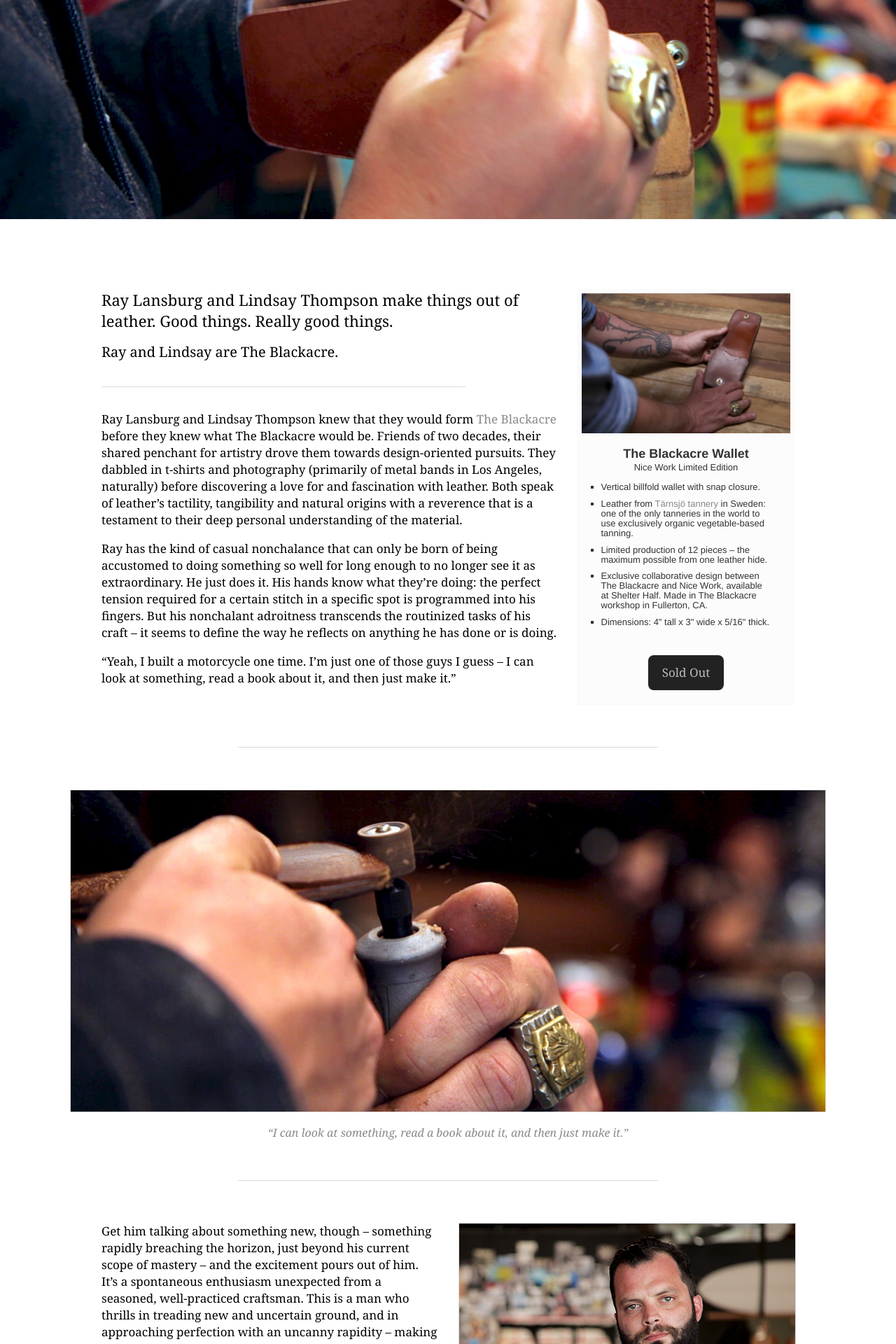
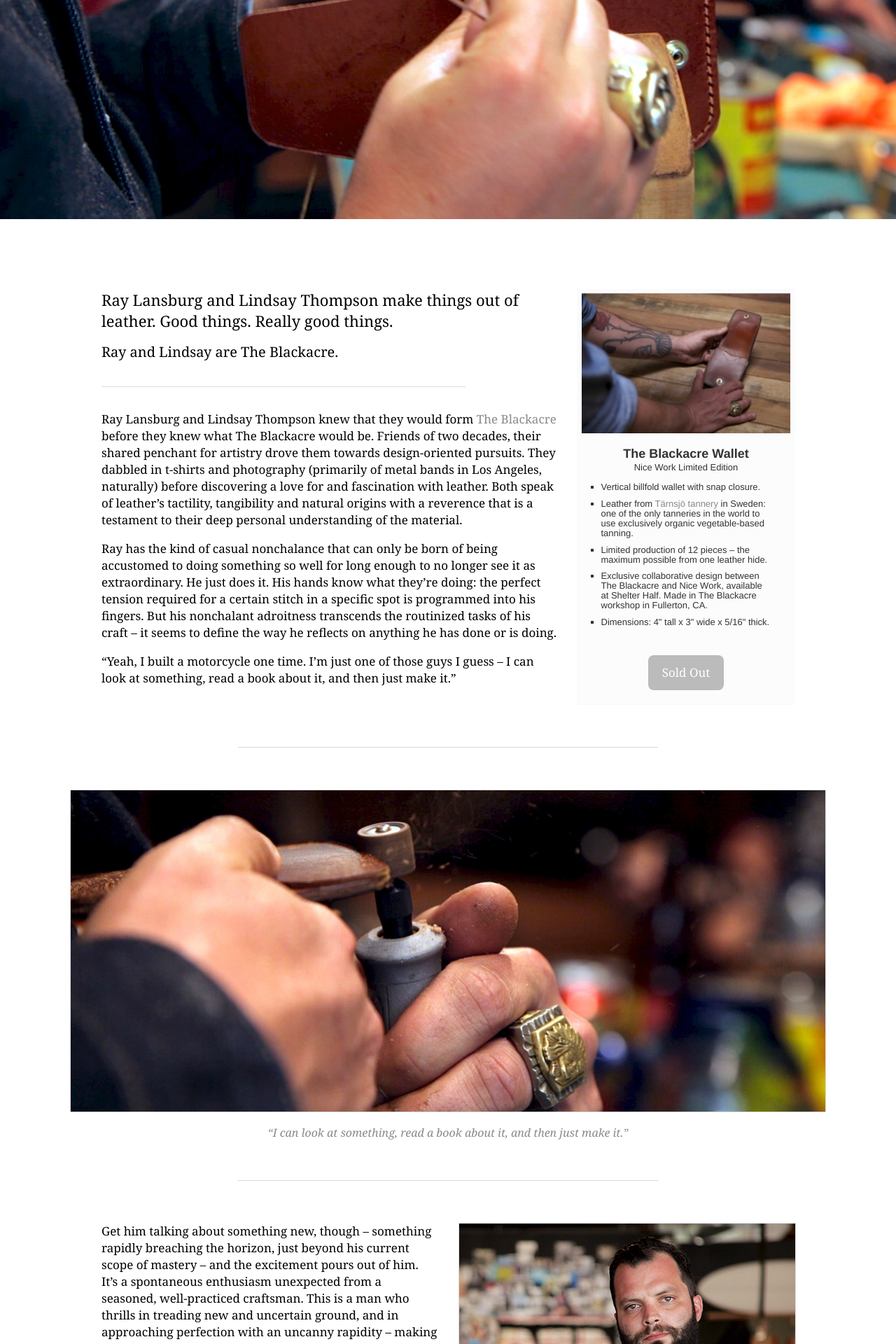
Before and after one commit to nice-work/nice-work.github.io, a Jekyll site: the page built from index.html, in a window 1280 px wide. Shown: the part 587-2507 px from the top of the page at 70% size. Built offline with Jekyll 4.4.1, drawn with Linux system fonts in a browser that asks for light colours; Markdown is read by kramdown in place of the engine named in the settings.

Commit message:
Update index.html

```diff
--- a/index.html
+++ b/index.html
@@ -68,7 +68,7 @@ layout: default
     </ul>
 
     <div class="product-purchase">
-      <button class="button" disabled="disabled" style="color: #bbb">
+      <button class="button" disabled="disabled" style="background-color: #bbb">
         Sold Out
       </button>
     </div>
```
